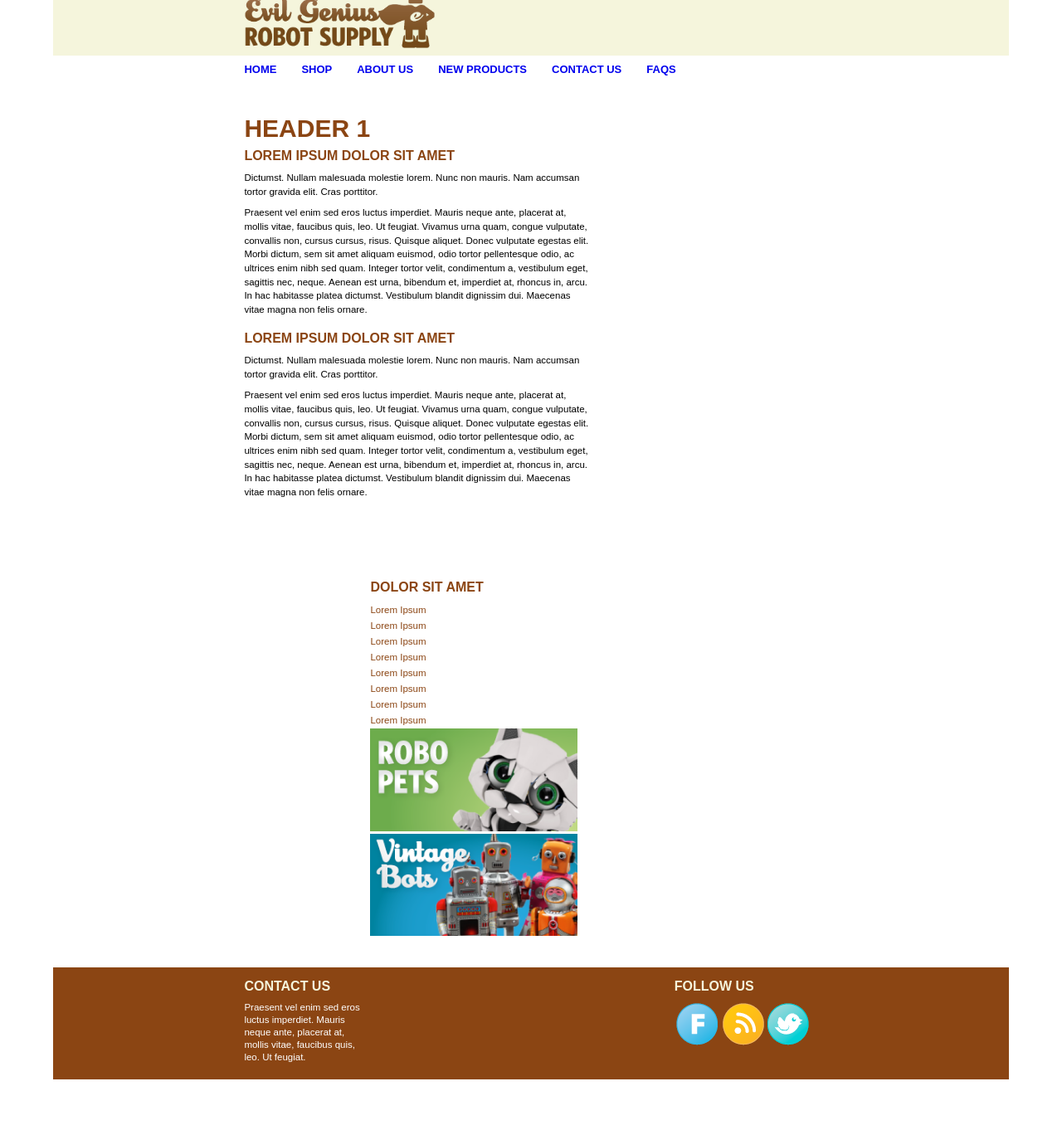
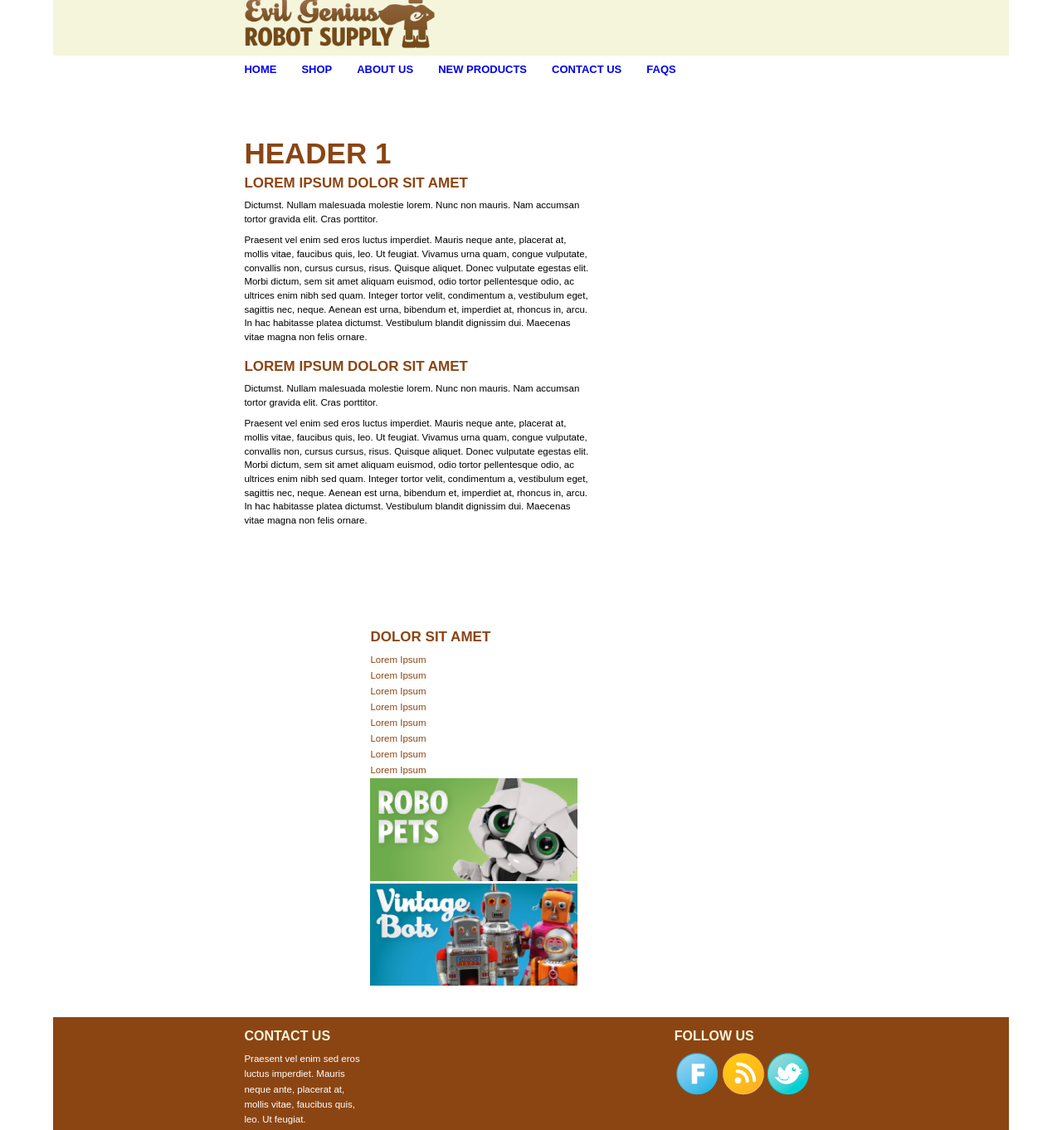
Before and after one commit to bwhips14/bwhips14.github.io, a plain HTML site: page robots/index.html in a window 1280 px wide. Shown: the part 28-1390 px from the top of the page at 83% size. Before the commit the page ends 1329 px from the top, so only its background shows below. Drawn offline with Linux system fonts and the light colour scheme.

Commit message:
robot text size

```diff
--- a/robots/style.css
+++ b/robots/style.css
@@ -119,7 +119,7 @@ header h1 {
 }
 
 #page h1 {
-	font-size: 30px;
+	font-size: 35px;
 	padding-top: 50px;
 	text-transform: uppercase;
 	font-family: sans-serif;
@@ -128,7 +128,7 @@ header h1 {
 }
 
 #page h2 {
-	font-size: 16px;
+	font-size: 17px;
 	padding-top: 10px;
 	padding-bottom: 10px;
 	text-transform: uppercase;
@@ -147,18 +147,19 @@ header h1 {
 .everything {
 	padding-left: 20%;
 	padding-right: 20%;
+	padding-top: 50px;
 }
 
 #sidebar {
 	float: left;
 	width: 25%;
 	margin-left: 22%;
-	margin-top: 45px;
+	margin-top: 70px;
 	margin-bottom: 5%;
 }
 
 #sidebar h1 {
-	font-size: 16px;
+	font-size: 17px;
 	padding-top: 10px;
 	padding-bottom: 10px;
 	text-transform: uppercase;
@@ -201,7 +202,7 @@ header h1 {
 #footer-wrapper p {
 	font-size: 11.5px;
 	font-family: sans-serif;
-	line-height: 1.3em;
+	line-height: 1.6em;
 	color: white;
 }
 
```
